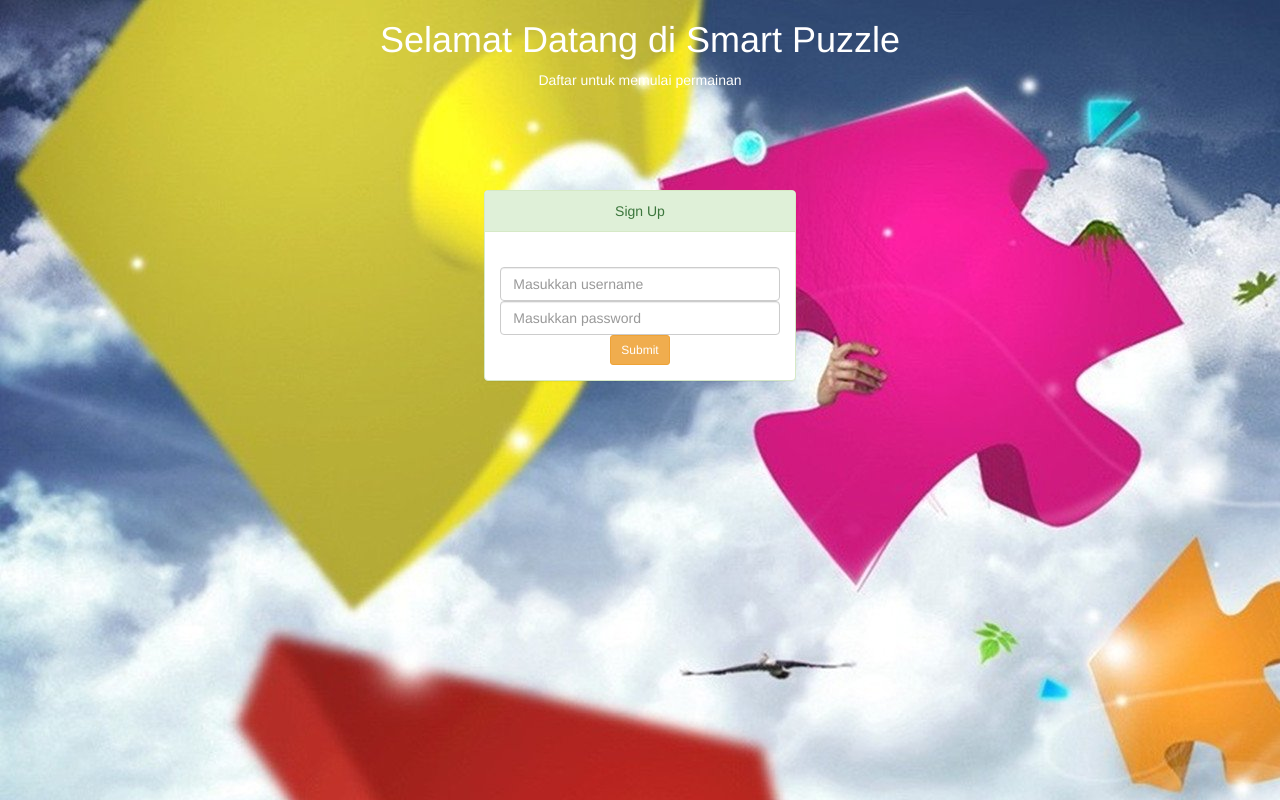
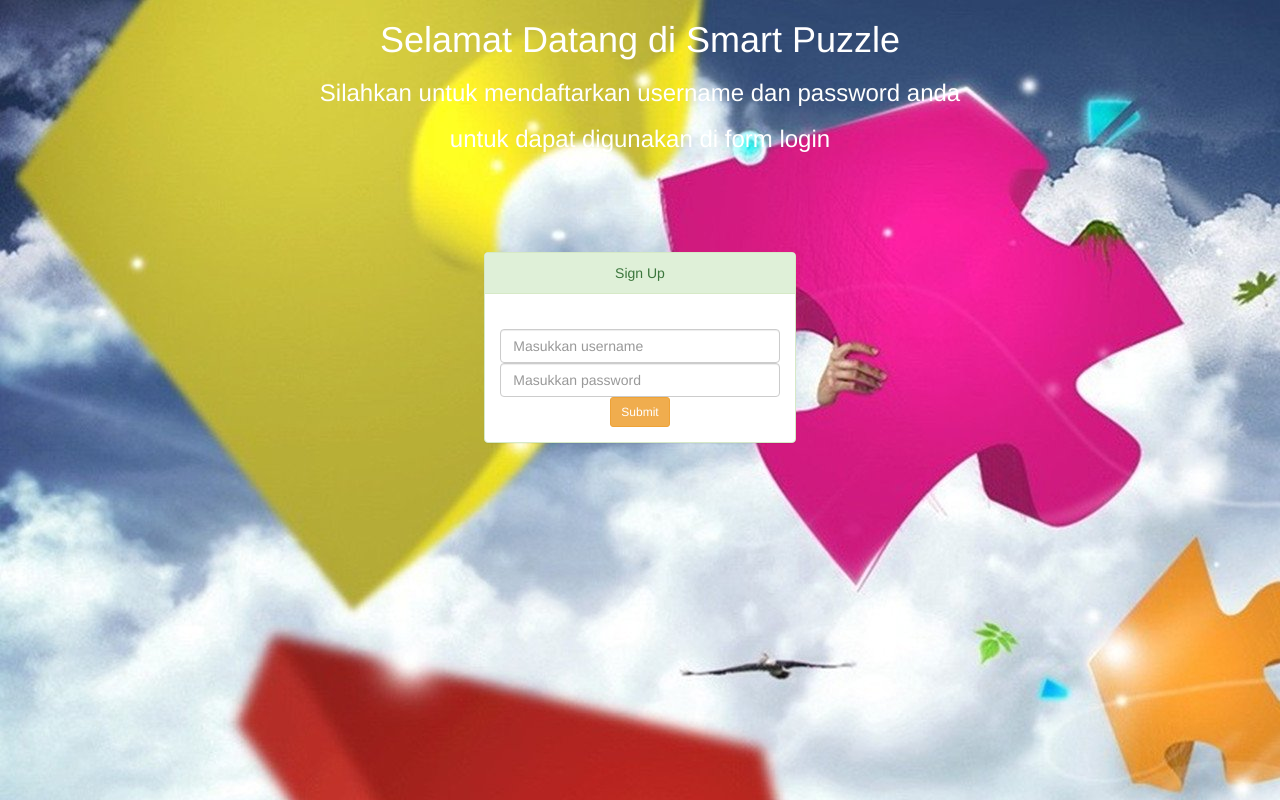
Before and after one commit to devileya/SmartPuzzle, a plain HTML site: page daftar.html in a window 1280 px wide. Drawn offline with Linux system fonts and the light colour scheme.

Commit message:
Update daftar.html

```diff
--- a/daftar.html
+++ b/daftar.html
@@ -15,7 +15,8 @@ and open the template in the editor.
 
 <font color="white">
 <h1><center>Selamat Datang di Smart Puzzle</center></h1>
-<p><center>Daftar untuk memulai permainan</p></center>
+<h3><center>Silahkan untuk mendaftarkan username dan password anda</h3></center>
+<h3><center>untuk dapat digunakan di form login</h3></center>
 
 <div class="container-fluid">
 <div class="row">
```
